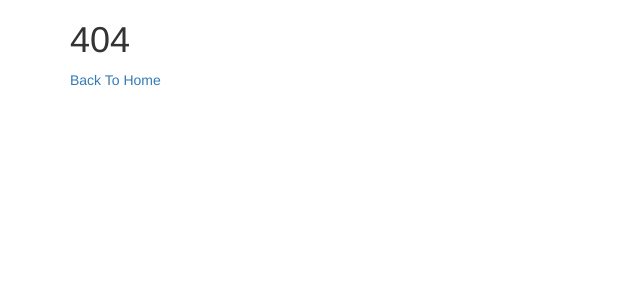
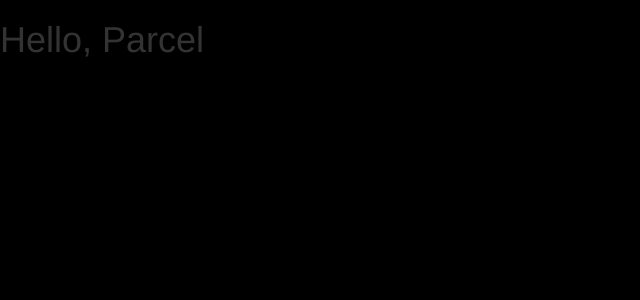
Before and after one commit to jkhedani/culture-shocks, a React (Vite) app: page /not-home in a window 1280 px wide. Before the commit this address had no page. Shown: the top 300 px of the page, without its empty margins (0-640 px from the left). Built offline with nearby package versions, Linux system fonts and the light colour scheme.

Commit message:
Add test route

```diff
--- a/src/index.tsx
+++ b/src/index.tsx
@@ -3,7 +3,7 @@
 import ReactDOM from 'react-dom';
 import { Provider } from 'mobx-react';
 import { BrowserRouter as Router, Route, Switch, Redirect } from "react-router-dom";
-import { Home, Login, NoMatch } from './routes';
+import { Home, NotHome, Login, NoMatch } from './routes';
 import "./styles/index.scss"
 import * as stores from './stores';
 
@@ -13,6 +13,7 @@
 			<div id="wrapper">
         <Switch>
           <Route exact path="/login" component={Login} />
+          <Route exact path="/not-home" component={NotHome} />
           <Route exact path="/" component={Home} />
           <Route component={NoMatch} />
         </Switch>
--- /dev/null
+++ b/src/routes/NotHome/index.tsx
@@ -0,0 +1,19 @@
+import React, { Component } from "react"
+
+class NotHome extends Component<{}> {
+
+	greeter = (Person) => {
+    return "Hello, " + Person.name;
+	}
+
+	render() {
+		const p = { name: "Parcel" }
+		return (
+			<div>
+				<h1>{this.greeter(p)}</h1>
+			</div>
+		)
+	}
+}
+
+export default NotHome
--- a/src/routes/index.tsx
+++ b/src/routes/index.tsx
@@ -1,9 +1,11 @@
 import Home from "./Home"
+import NotHome from "./NotHome"
 import Login from "./Login"
 import NoMatch from "./NoMatch"
 
 export {
 	Home,
+	NotHome,
 	Login,
 	NoMatch
 }
--- a/src/styles/index.scss
+++ b/src/styles/index.scss
@@ -27,3 +27,7 @@
     clear: both;
   }
 }
+
+body {
+  background-color: black;
+}
```
